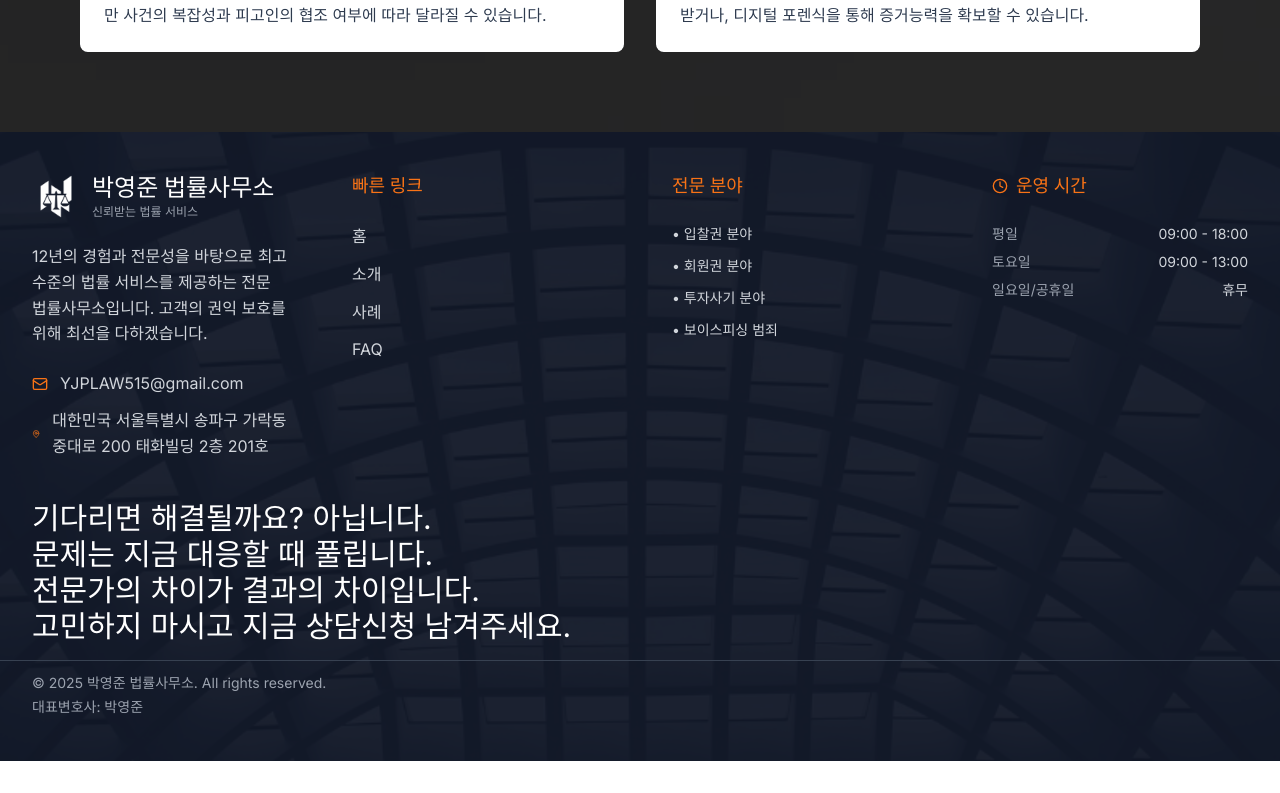
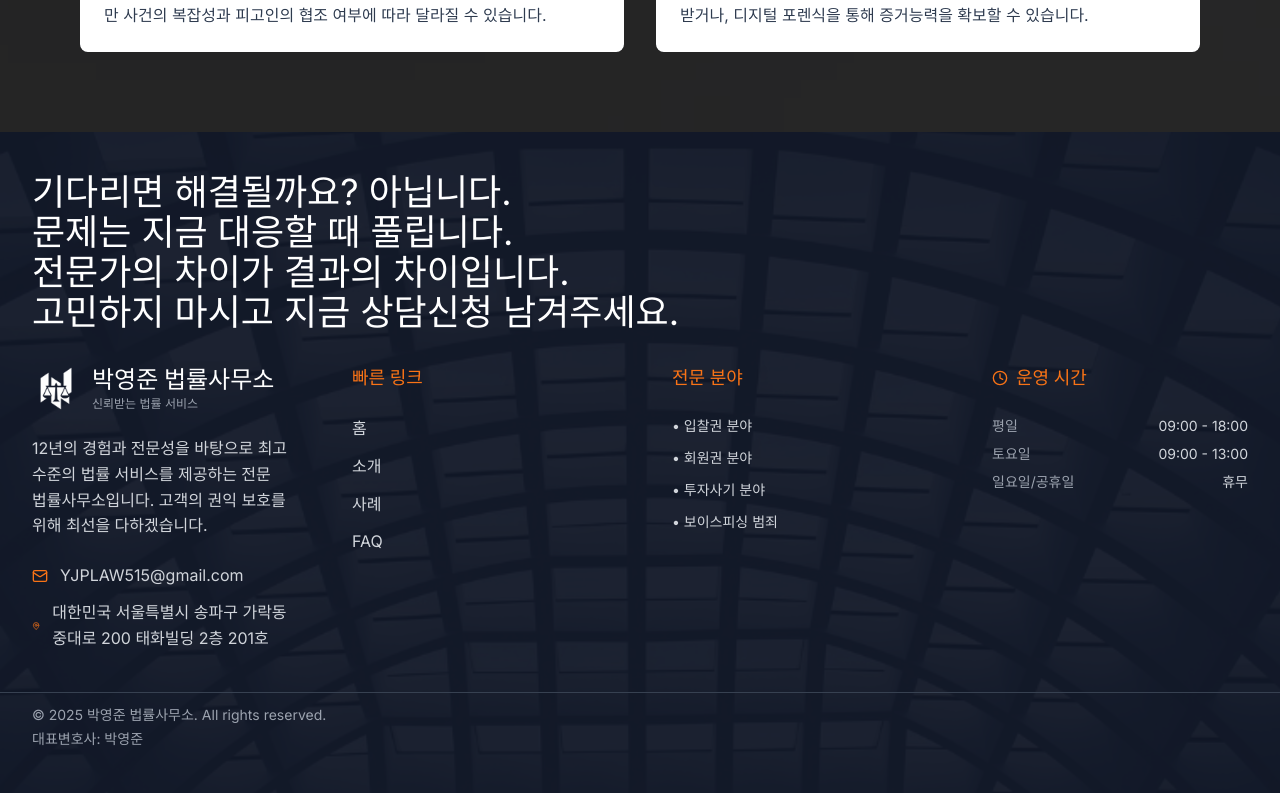
Before and after one commit to gu991230-cyber/gugit, a Next.js app: page / in a window 1280 px wide. Shown: the part 5556-6349 px from the top of the page. Before the commit the page ends 6317 px from the top, so only its background shows below. Built offline with nearby package versions, Linux system fonts and the light colour scheme; no server answers.

Commit message:
style: move CTA text to main footer area and increase font size by 2 levels

```diff
--- a/src/components/Footer.tsx
+++ b/src/components/Footer.tsx
@@ -15,6 +15,16 @@ const Footer = () => {
 
       {/* Main Footer Content */}
       <div className="relative z-10 max-w-7xl mx-auto px-4 sm:px-6 lg:px-8 py-10">
+        {/* Call-to-action text in main footer area */}
+        <div className="text-white mb-8">
+          <div className="text-3xl md:text-4xl leading-relaxed">
+            기다리면 해결될까요? 아닙니다.<br />
+            문제는 지금 대응할 때 풀립니다.<br />
+            전문가의 차이가 결과의 차이입니다.<br />
+            고민하지 마시고 지금 상담신청 남겨주세요.
+          </div>
+        </div>
+
         <div className="grid grid-cols-1 md:grid-cols-2 lg:grid-cols-4 gap-8 lg:gap-x-16 items-start">
           {/* Company Info */}
           <div>
@@ -112,17 +122,6 @@ const Footer = () => {
         </div>
       </div>
 
-      {/* Call-to-action text placed above the fixed consultation bar */}
-      <div className="relative z-10 max-w-7xl mx-auto px-4 sm:px-6 lg:px-8">
-        <div className="text-white space-y-2 mb-4">
-          <div className="text-2xl md:text-3xl leading-relaxed">
-            기다리면 해결될까요? 아닙니다.<br />
-            문제는 지금 대응할 때 풀립니다.<br />
-            전문가의 차이가 결과의 차이입니다.<br />
-            고민하지 마시고 지금 상담신청 남겨주세요.
-          </div>
-        </div>
-      </div>
 
       {/* Bottom Bar */}
       <div className="relative z-10 border-t border-gray-700">
```
